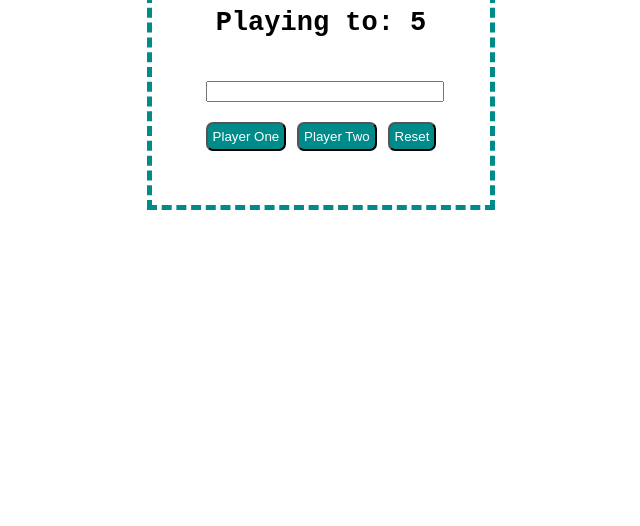
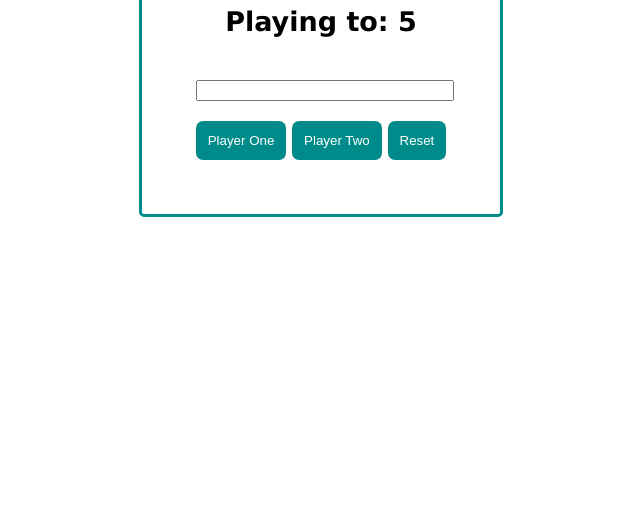
Before and after one commit to effzedwhy/ScoreKeeper, a plain HTML site: page index.html in a window 1280 px wide. Shown: the part 274-800 px from the top of the page, without its empty margins (319-959 px from the left). Drawn offline with Linux system fonts and the light colour scheme.

Commit message:
Update style.css

```diff
--- a/style.css
+++ b/style.css
@@ -1,11 +1,11 @@
 .winner {
-    color: rgb(145, 46, 29);
+    color: green;
 }
 body {
     display: flex;
     flex-direction: column;
     justify-content: center;
-    font-family: monospace;
+    font-family: verdana;
     font-size: 18px;
     text-decoration: none;
 }
@@ -13,7 +13,8 @@ body {
 div {
     display: block;
     margin: 7em auto;
-    border: 5px dashed darkcyan;
+    border: 3px solid darkcyan;
+    border-radius: 5px;
     padding: 3em;
 }
 #count, h2 {
@@ -22,9 +23,10 @@ div {
 
 button {
     background-color: darkcyan;
+    border: none;
     color: white;
     border-radius: 7px;
-    padding: 5px;
+    padding: 12px;
 }
 input {
     width: 100%;
```
